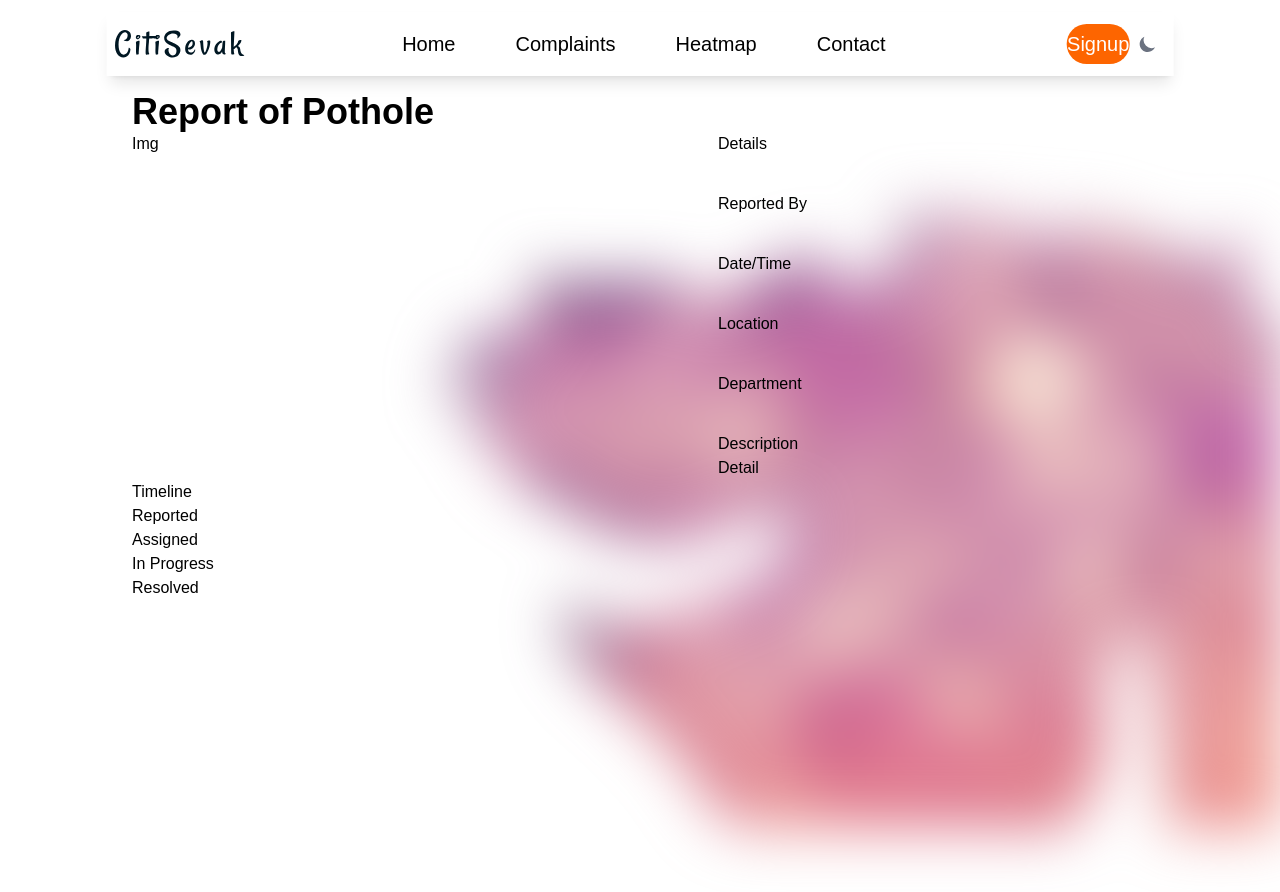
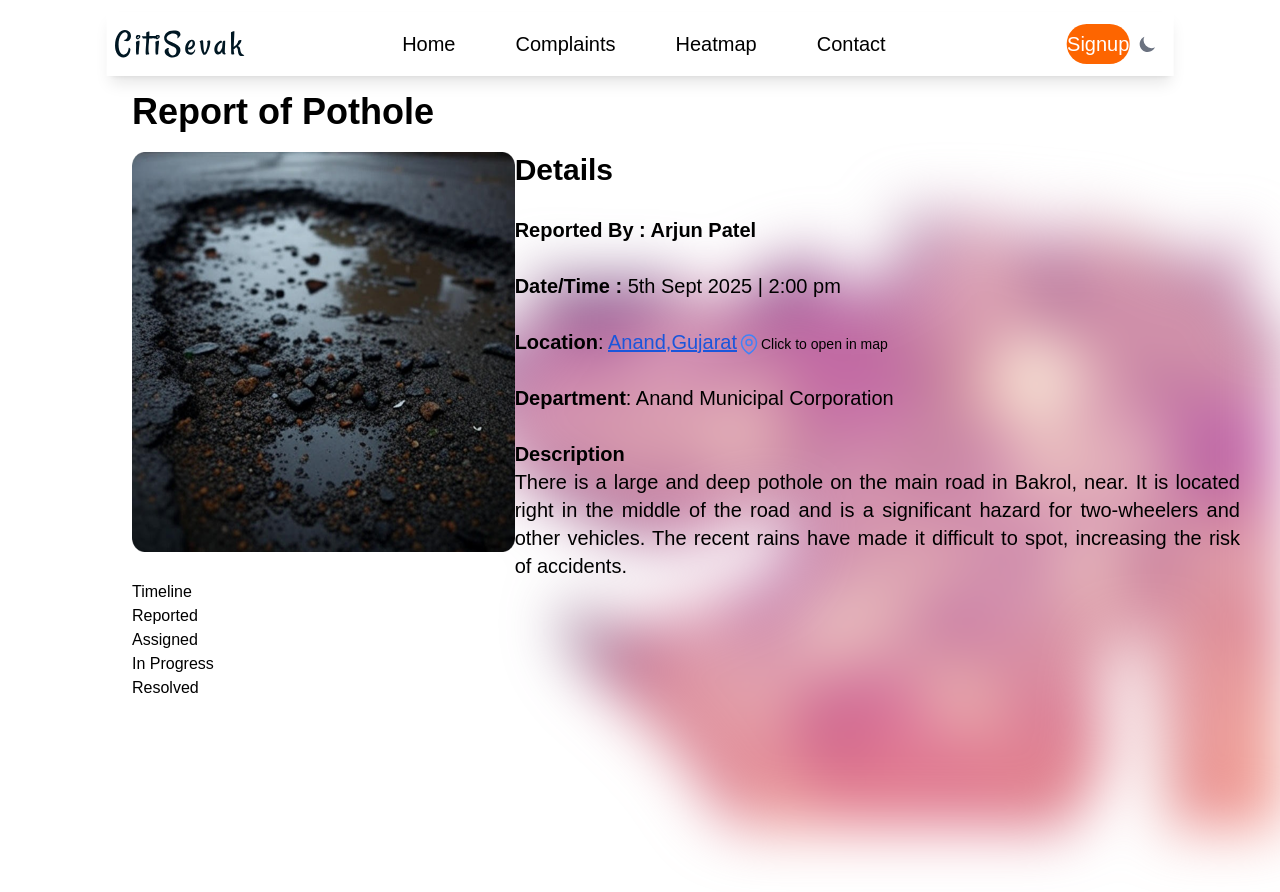
Before and after one commit to php2k6/gcet-hack, a React (Vite) app in the folder frontend/: page /report in a window 1280 px wide. Built offline with nearby package versions, Linux system fonts and the light colour scheme.

Commit message:
Upper part complete

```diff
--- a/frontend/src/pages/Report.jsx
+++ b/frontend/src/pages/Report.jsx
@@ -1,5 +1,6 @@
 import { useEffect, useRef, useState } from "react";
 import back from "../assets/back.png";
+import image from "../assets/pothole1.png";
 
 const Report = () => {
   useEffect(() => {
@@ -9,6 +10,13 @@ const Report = () => {
       document.body.style.overflow = "auto";
     };
   }, []);
+  var by = "Arjun Patel";
+  var da = "5th Sept 2025";
+  var ti = "2:00 pm";
+  var loc = "Anand,Gujarat";
+  var dep = "Anand Municipal Corporation";
+  var des =
+    "There is a large and deep pothole on the main road in Bakrol, near. It is located right in the middle of the road and is a significant hazard for two-wheelers and other vehicles. The recent rains have made it difficult to spot, increasing the risk of accidents. ";
   let problems = [
     "Pothole",
     "Dumping",
@@ -20,7 +28,7 @@ const Report = () => {
     "Traffic Signal Issue",
     "Others",
   ];
-  let image = "../assets/pothole1.png";
+  //   let image = "../assets/pothole1.png";
   return (
     <>
       <div
@@ -44,17 +52,57 @@ const Report = () => {
         <div>
           <div>
             <div className="text-4xl font-bold">Report of Pothole</div>
-            <div className="flex gap-6">
-              <div className="w-1/2">Img</div>
-              <div className="flex w-1/2 flex-col justify-start gap-5 space-y-4">
-                <div>Details</div>
-                <div>Reported By</div>
-                <div>Date/Time</div>
-                <div>Location</div>
-                <div>Department</div>
+            <div className="flex">
+              <div className="mt-5 w-1/3 rounded-xs">
+                <img className="h-100" src={image} alt="IMG" />
+              </div>
+              <div className="flex w-2/3 flex-col justify-start gap-4 space-y-3">
+                <div className="mt-5 text-3xl font-bold">Details</div>
+                <div className="text-xl font-bold">Reported By : {by}</div>
+                <div className="text-xl font-bold">
+                  Date/Time :{" "}
+                  <div className="inline font-medium">
+                    {da} | {ti}
+                  </div>
+                </div>
+                <div className="text-xl font-bold">
+                  Location
+                  <div className="inline font-medium">
+                    :{" "}
+                    <a href="#" className="text-blue-700 underline">
+                      {loc}
+                    </a>
+                    <svg
+                      xmlns="http://www.w3.org/2000/svg"
+                      fill="none"
+                      viewBox="0 0 24 24"
+                      stroke-width="1.5"
+                      stroke="currentColor"
+                      class="inline h-6 w-6 text-blue-500"
+                    >
+                      <path
+                        stroke-linecap="round"
+                        stroke-linejoin="round"
+                        d="M15 10.5a3 3 0 11-6 0 3 3 0 016 0z"
+                      />
+                      <path
+                        stroke-linecap="round"
+                        stroke-linejoin="round"
+                        d="M19.5 10.5c0 7.142-7.5 11.25-7.5 11.25S4.5 17.642 4.5 10.5a7.5 7.5 0 1115 0z"
+                      />
+                    </svg>
+                    <span className="text-sm">Click to open in map</span>
+                  </div>
+                </div>
+                <div className="text-xl font-bold">
+                  Department
+                  <div className="inline font-medium">: {dep}</div>
+                </div>
                 <div>
-                  <div>Description</div>
-                  <div>Detail</div>
+                  <div className="text-xl font-bold">
+                    Description
+                    <div className="mr-10 text-justify font-medium">{des}</div>
+                  </div>
                 </div>
               </div>
             </div>
```
